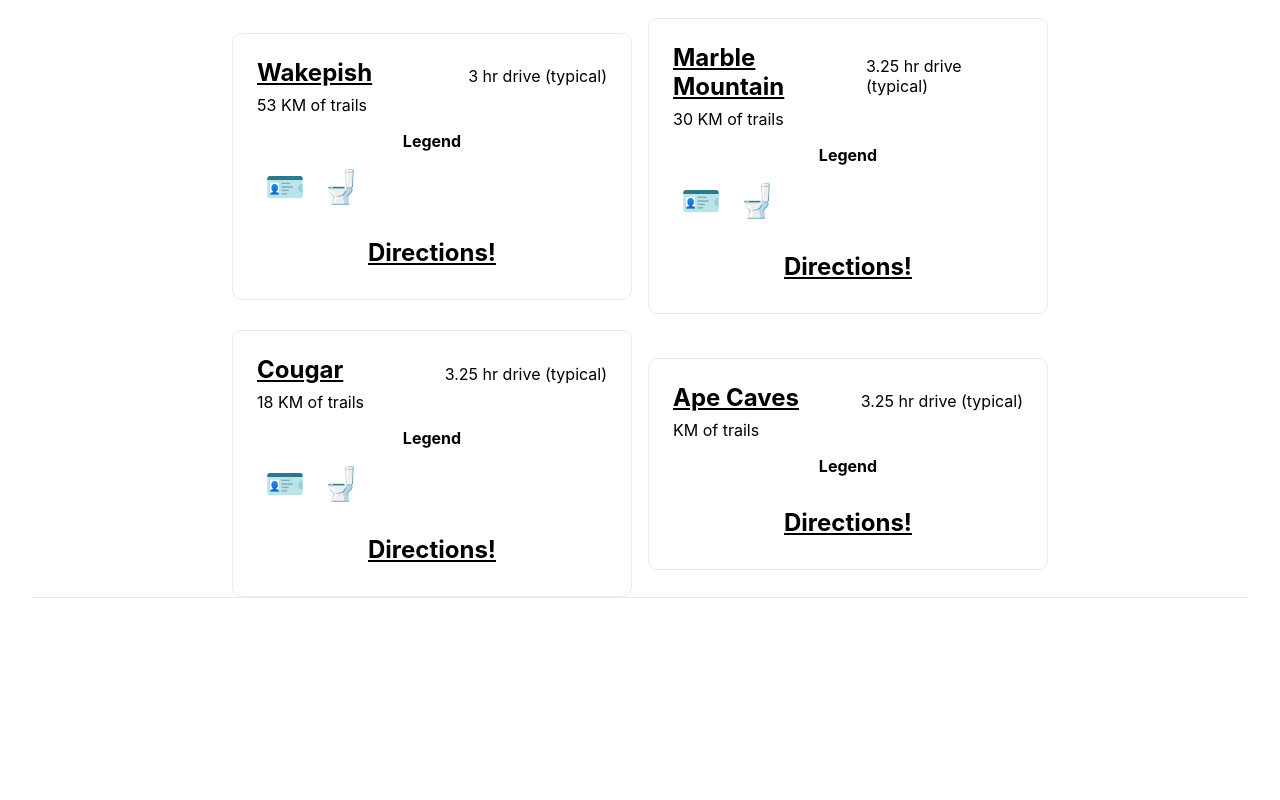
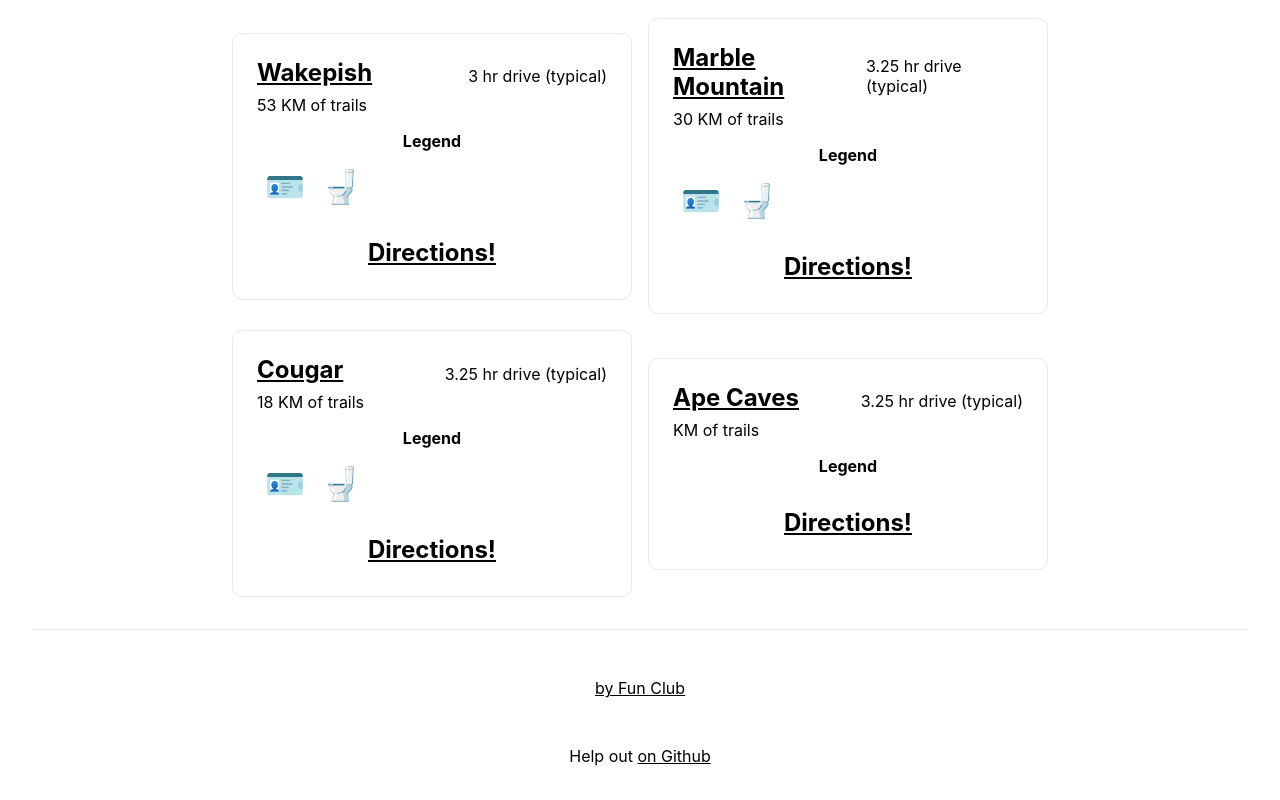
Before and after one commit to dareiff/sno-park, a Next.js app: page / in a window 1280 px wide. Shown: the part 4604-5404 px from the top of the page. Before the commit the page ends 5266 px from the top, so only its background shows below. Built offline with nearby package versions, Linux system fonts and the light colour scheme; no server answers.

Commit message:
Add github pointer

```diff
--- a/pages/index.tsx
+++ b/pages/index.tsx
@@ -185,7 +185,17 @@ export default function Home() {
                 </div>
             </main>
 
-            <footer className={styles.footer}></footer>
+            <footer className={styles.footer}>
+                <p>
+                    <a href='https://www.fun-club.xyz'>by Fun Club</a>
+                </p>
+                <p>
+                    Help out{' '}
+                    <a href='https://github.com/dareiff/wa-sno-park'>
+                        on Github
+                    </a>
+                </p>
+            </footer>
         </div>
     );
 }
--- a/styles/Home.module.css
+++ b/styles/Home.module.css
@@ -85,11 +85,23 @@
 
 .footer {
     display: flex;
+    flex-direction: column;
     flex: 1;
     padding: 2rem 0;
+    margin-top: 2rem;
+    width: 100%;
     border-top: 1px solid #eaeaea;
     justify-content: center;
     align-items: center;
+    gap: 1rem;
+}
+
+.footer div {
+    width: 200px;
+}
+
+.footer a {
+    text-decoration: underline;
 }
 
 .regionHeader {
@@ -101,13 +113,6 @@
     display: flex;
     flex-direction: column;
     align-items: center;
-}
-
-.footer a {
-    display: flex;
-    justify-content: center;
-    align-items: center;
-    flex-grow: 1;
 }
 
 .title a {
```
